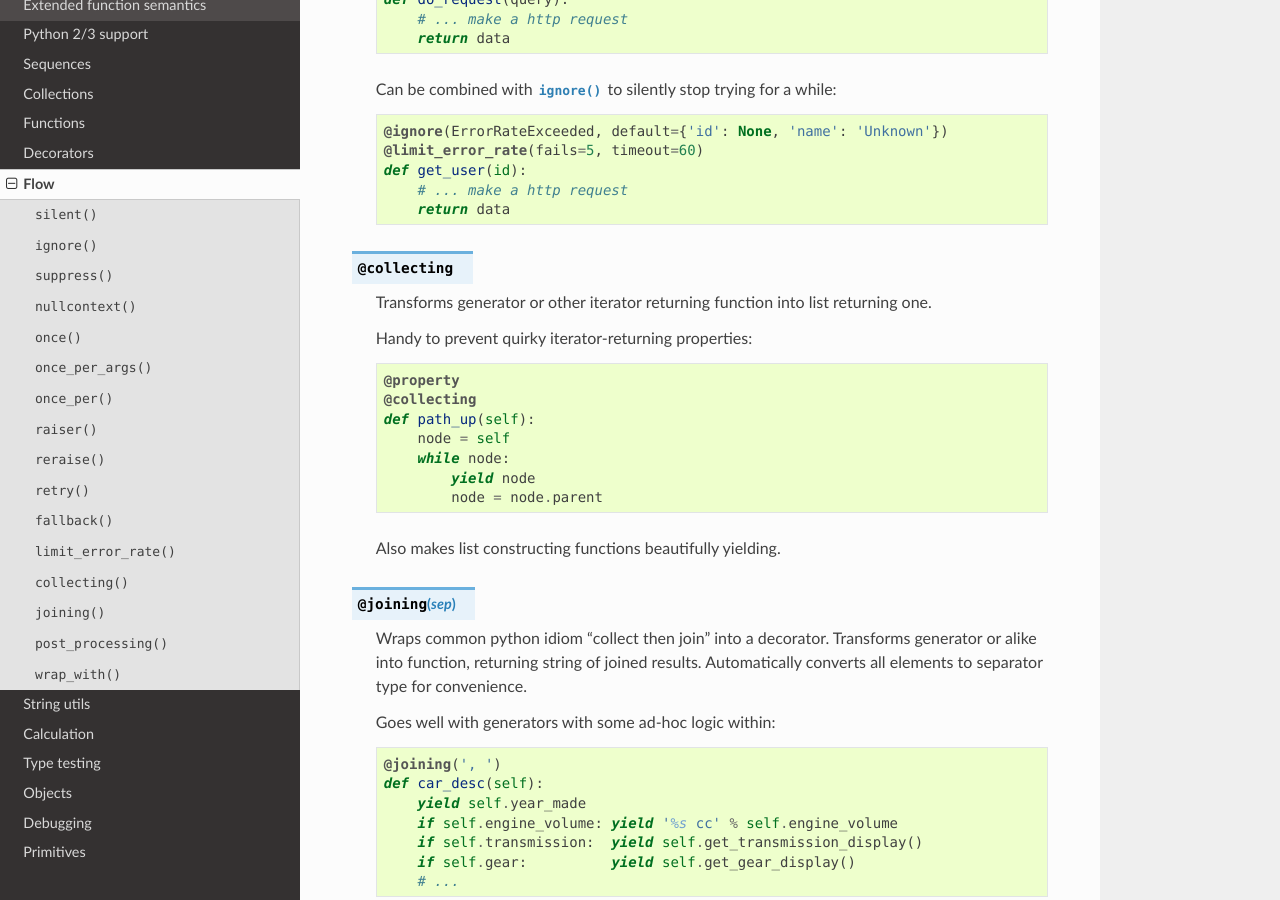
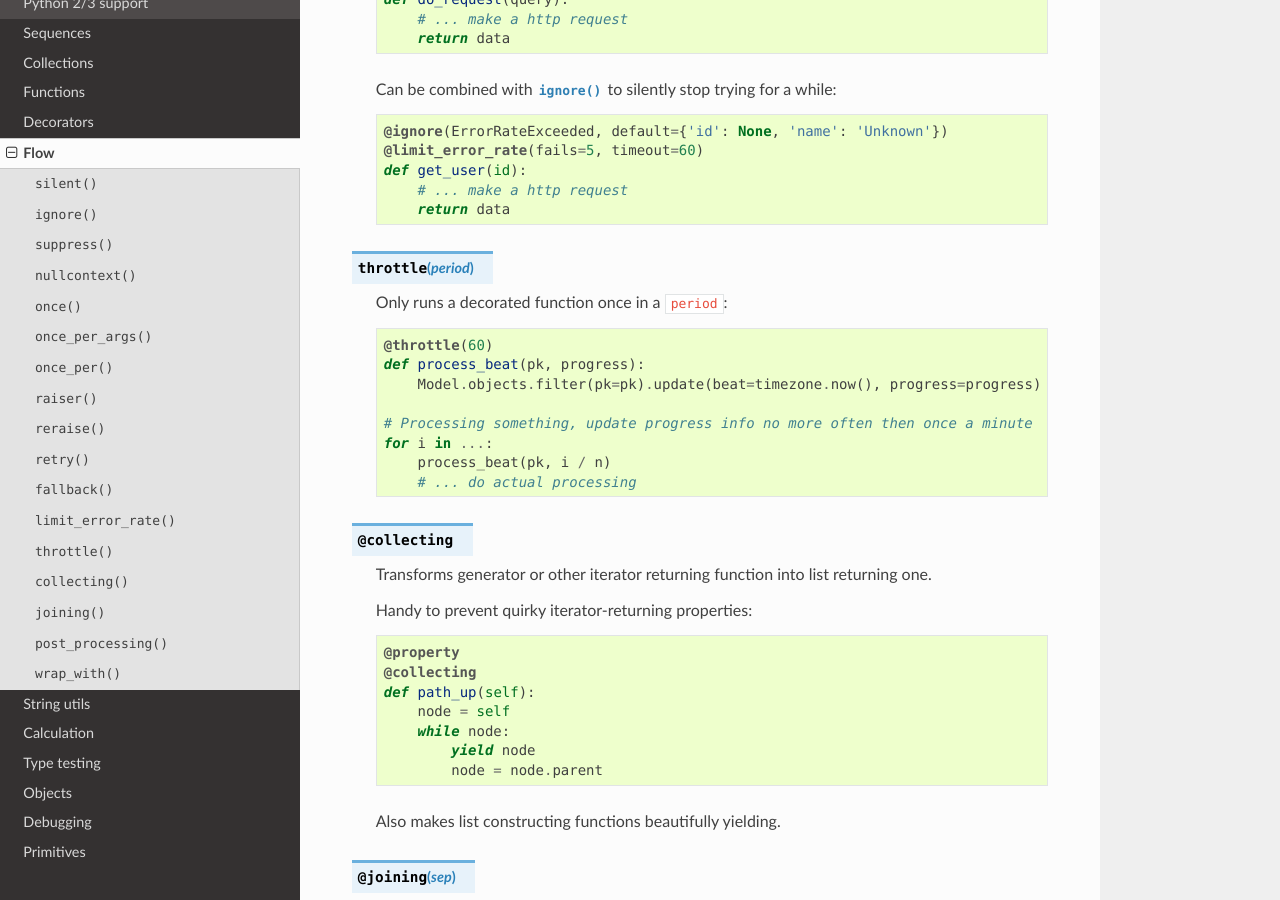
Before and after one commit to Jamaal224/funcy, a Sphinx documentation site: the page built from docs/flow.rst, in a window 1280 px wide and 900 px high, scrolled down 3031 px. Built offline with Sphinx 7.4.7 and the Read the Docs theme 2.0.0, drawn with Linux system fonts in a browser that asks for light colours.

Commit message:
Add @throttle()

```diff
--- a/docs/cheatsheet.rst
+++ b/docs/cheatsheet.rst
@@ -56,7 +56,7 @@ Other topics
 Content tests      :func:`all` :func:`any` :func:`none` :func:`one` :func:`is_distinct`
 Type tests         :func:`isa` :func:`is_iter` :func:`is_list` :func:`is_tuple` :func:`is_set` :func:`is_mapping` :func:`is_seq` :func:`is_seqcoll` :func:`is_seqcont` :func:`iterable`
 Decorators         :func:`decorator<funcy.decorator>` :func:`wraps<funcy.wraps>` :func:`unwrap<funcy.unwrap>` :func:`autocurry`
-Control flow       :func:`once` :func:`once_per` :func:`once_per_args` :func:`collecting` :func:`joining` :func:`post_processing` :func:`wrap_with`
+Control flow       :func:`once` :func:`once_per` :func:`once_per_args` :func:`collecting` :func:`joining` :func:`post_processing` :func:`throttle` :func:`wrap_with`
 Error handling     :func:`retry` :func:`silent` :func:`ignore` :func:`suppress` :func:`limit_error_rate` :func:`fallback` :func:`raiser` :func:`reraise`
 Debugging          :func:`tap` :func:`log_calls` :func:`log_enters` :func:`log_exits` :func:`log_errors` :func:`log_durations` :func:`log_iter_durations`
 Caching            :func:`memoize` :func:`cache` :func:`cached_property` :func:`cached_readonly` :func:`make_lookuper` :func:`silent_lookuper`
--- a/docs/descriptions.html
+++ b/docs/descriptions.html
@@ -683,6 +683,10 @@
     <b>@post_processing<em>(func)</em></b><br><br>
     Post processes decorated function result with <em>func</em>.
 </div>
+<div name="throttle">
+    <b>@throttle<em>(period)</em></b><br><br>
+    Only runs a decorated function once per <em>period</em>.
+</div>
 <div name="wrap_with">
     <b>@wrap_with<em>(ctx)</em></b><br><br>
     Turn context manager into a decorator.
--- a/docs/flow.rst
+++ b/docs/flow.rst
@@ -143,6 +143,20 @@ Flow
             return data
 
 
+.. function:: throttle(period)
+
+    Only runs a decorated function once in a ``period``::
+
+        @throttle(60)
+        def process_beat(pk, progress):
+            Model.objects.filter(pk=pk).update(beat=timezone.now(), progress=progress)
+
+        # Processing something, update progress info no more often then once a minute
+        for i in ...:
+            process_beat(pk, i / n)
+            # ... do actual processing
+
+
 .. decorator:: collecting
 
     Transforms generator or other iterator returning function into list returning one.
```
Also changed, not shown: 2 other files.
